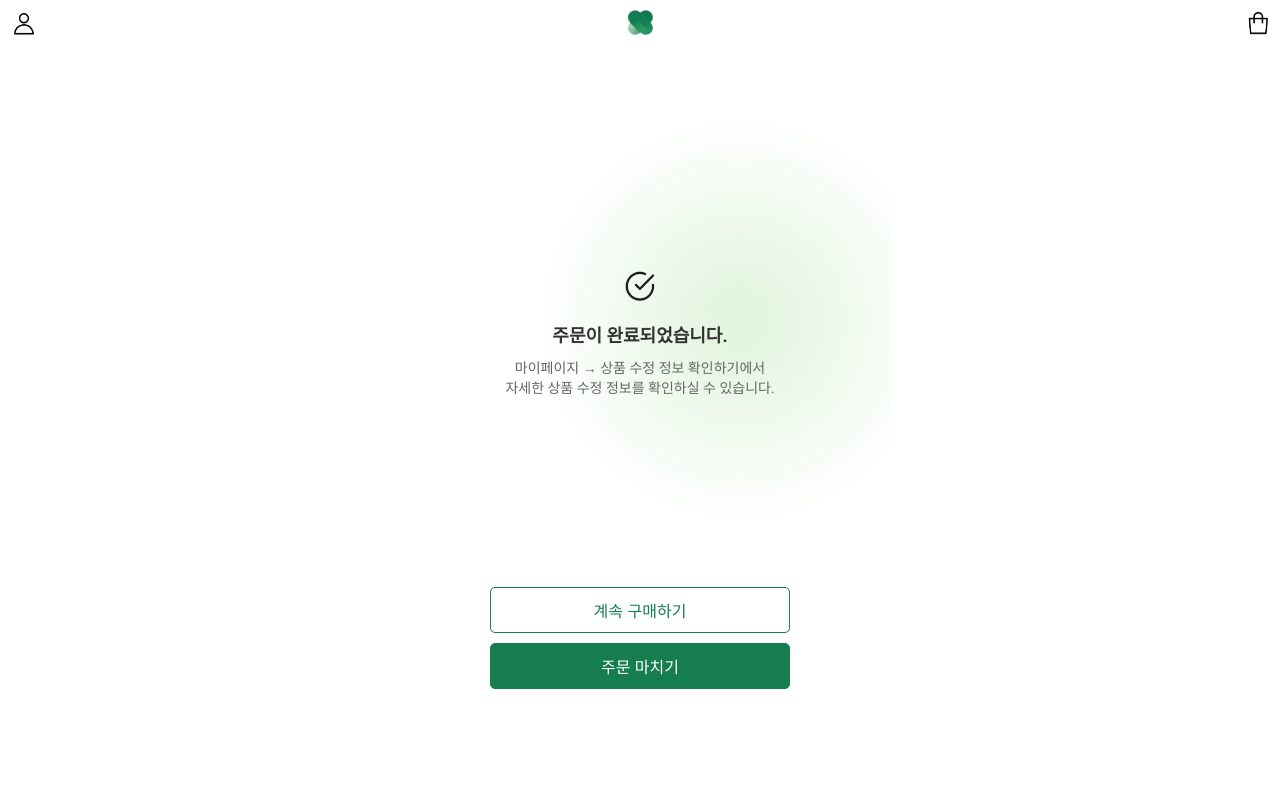
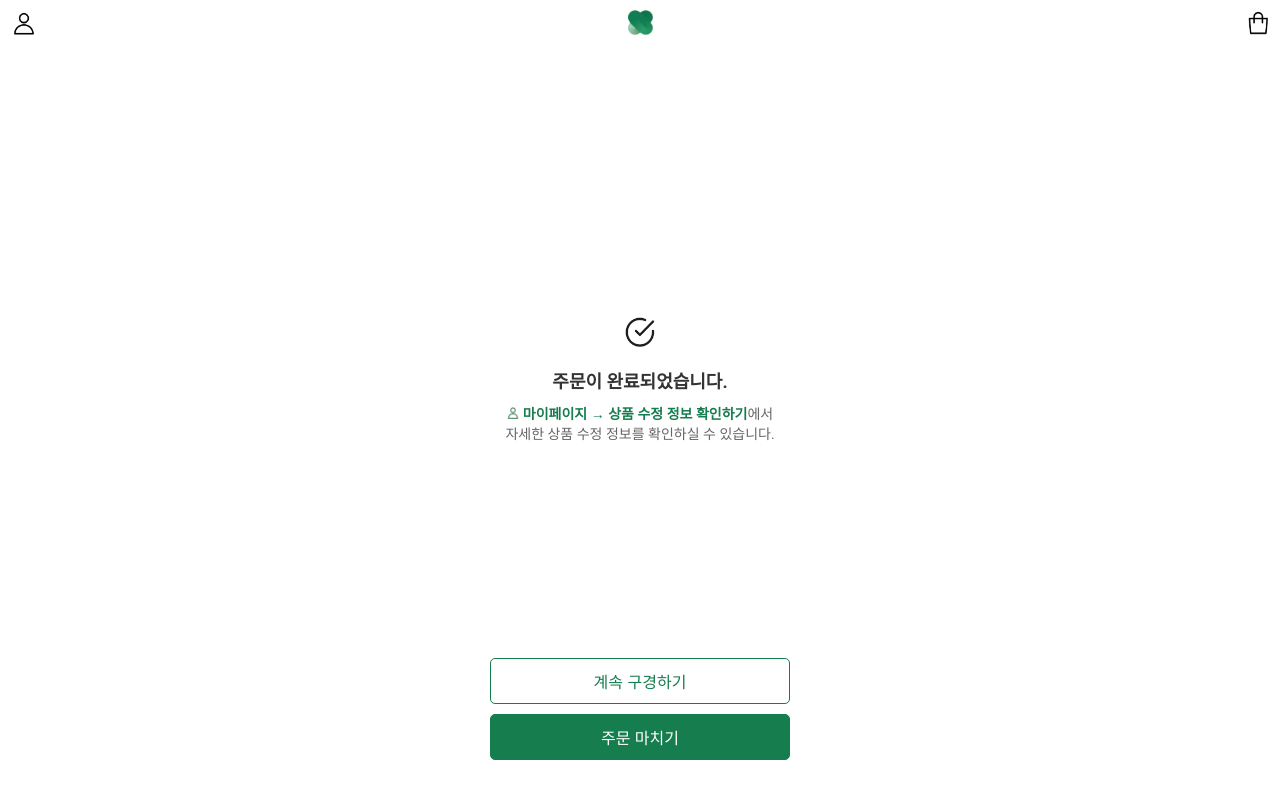
Before and after one commit to his0si/md-site, a React (Vite) app in the folder frontend/: page /order-complete in a window 1280 px wide. Built offline with nearby package versions, Linux system fonts and the light colour scheme.

Commit message:
style: 주문 완료 페이지 css 수정

```diff
--- a/frontend/src/pages/order/OrderComplete.jsx
+++ b/frontend/src/pages/order/OrderComplete.jsx
@@ -1,6 +1,7 @@
 import React from 'react';
 import styled, { createGlobalStyle } from 'styled-components';
 import checkImage from '../../assets/check.png';
+import OrderCompleteIcon from '../../assets/OrderCompleteIcon.png';
 
 const GlobalStyle = createGlobalStyle`
   body {
@@ -12,16 +13,25 @@ const Container = styled.div`
   height: calc(var(--vh, 1vh) * 100);
   width: 100%;
   max-width: 500px;
-  background: radial-gradient(circle at 70% 40%, rgba(165, 223, 155, 0.3) 5%, rgba(245,245,245,0) 35%);
+  background: rgb(255, 255, 255);
   display: flex;
   flex-direction: column;
-  justify-content: center;
   align-items: center;
   margin: auto;
   padding: 20px;
   box-sizing: border-box;
-  padding-top: 200px;
+  position: relative;
   overflow: hidden;
+`;
+
+const ContentWrapper = styled.div`
+  display: flex;
+  flex-direction: column;
+  align-items: center;
+  justify-content: center;
+  flex: 1;
+  margin-bottom: 100px;
+  margin-top: 100px;
 `;
 
 const Icon = styled.img`
@@ -44,6 +54,23 @@ const SubText = styled.div`
   text-align: center;
   margin-bottom: 40px;
   white-space: pre-line;
+
+  span {
+    color: #167D4E;
+    font-weight: bold;
+  }
+
+  .icon-text-wrapper {
+    display: inline-flex;
+    align-items: center;
+    gap: 4px;
+  }
+
+  img {
+    width: 12px;
+    height: 12px;
+    display: block;
+  }
 `;
 
 const ButtonWrapper = styled.div`
@@ -53,8 +80,13 @@ const ButtonWrapper = styled.div`
   flex-direction: column;
   align-items: center;
   gap: 10px;
-  margin-top: 150px;
-  padding-bottom: 20px;
+  padding-bottom: 40px;
+  position: fixed;
+  bottom: 0;
+  left: 50%;
+  transform: translateX(-50%);
+  background: white;
+  z-index: 10;
 `;
 
 const OutlinedButton = styled.button`
@@ -96,11 +128,20 @@ const OrderComplete = () => {
     <>
       <GlobalStyle />
       <Container>
-        <Icon src={checkImage} alt="Check" />
-        <MainText>주문이 완료되었습니다.</MainText>
-        <SubText>마이페이지 → 상품 수정 정보 확인하기에서{'\n'}자세한 상품 수정 정보를 확인하실 수 있습니다.</SubText>
+        <ContentWrapper>
+          <Icon src={checkImage} alt="Check" />
+          <MainText>주문이 완료되었습니다.</MainText>
+          <SubText>
+            <span>
+              <div className="icon-text-wrapper">
+                <img src={OrderCompleteIcon} alt="icon"/>
+                마이페이지 → 상품 수정 정보 확인하기
+              </div>
+            </span>에서{'\n'}자세한 상품 수정 정보를 확인하실 수 있습니다.
+          </SubText>
+        </ContentWrapper>
         <ButtonWrapper>
-          <OutlinedButton>계속 구매하기</OutlinedButton>
+          <OutlinedButton>계속 구경하기</OutlinedButton>
           <FilledButton>주문 마치기</FilledButton>
         </ButtonWrapper>
       </Container>
```
Also changed, not shown: frontend/src/assets/OrderCompleteIcon.png (added).
